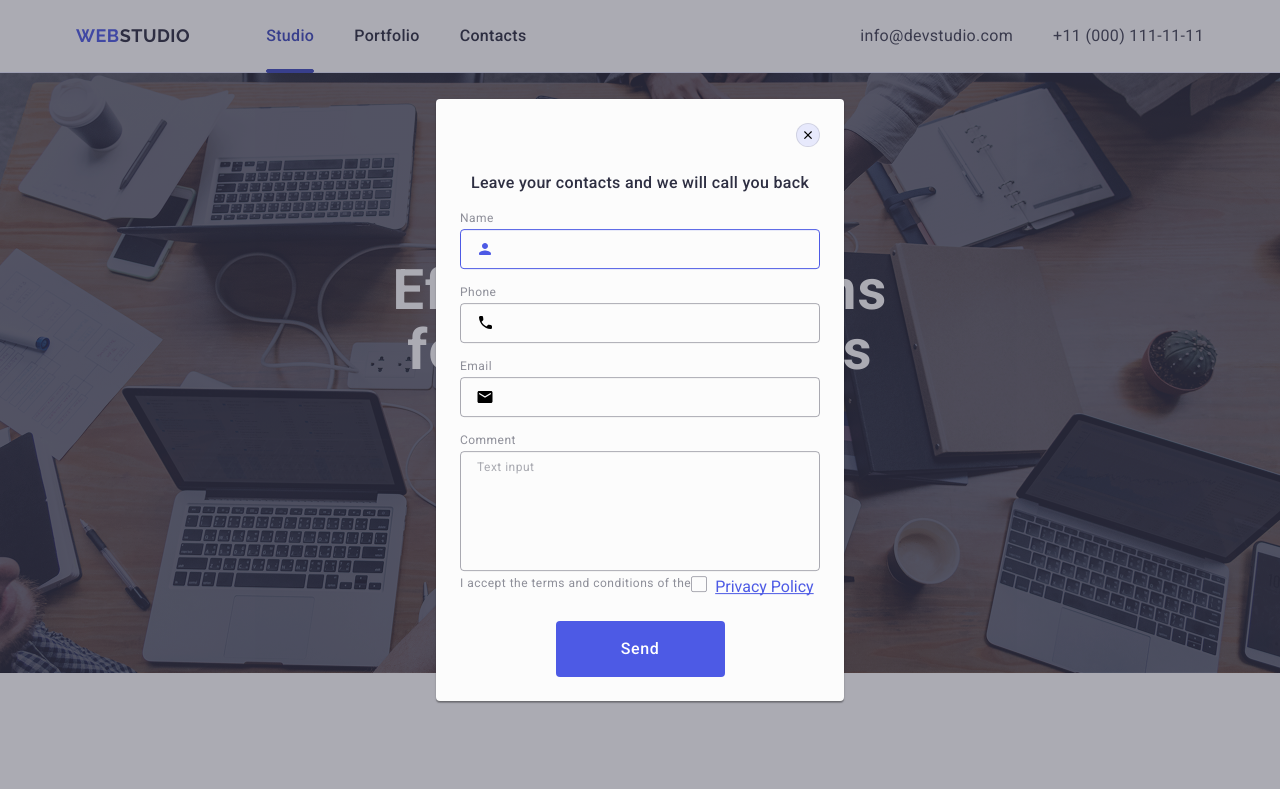
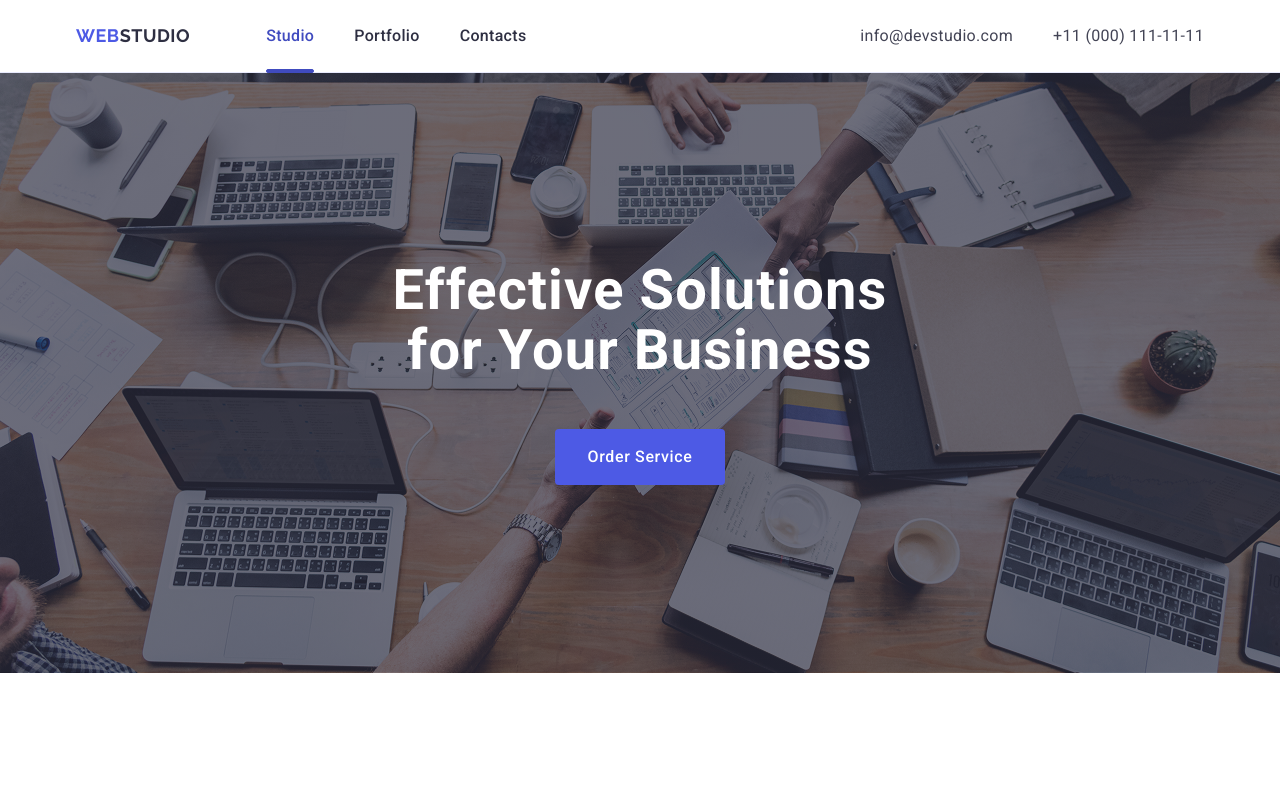
Before and after one commit to Dubovko-Olga/goit-markup-hw-5, a plain HTML site: page index.html in a window 1280 px wide. Shown: the top 789 px of the page. Drawn offline with nearby package versions, Linux system fonts and the light colour scheme.

Commit message:
add index file

```diff
--- a/index.html
+++ b/index.html
@@ -508,7 +508,7 @@
           </div>
       </div>
     </footer>
-    <div class="owerlay is-open ">
+    <div class="owerlay  ">
       <div class="modal">
         <button type="button" class="modal-close">
           <svg class="modal-close-icon" width="8" height="8">
```
